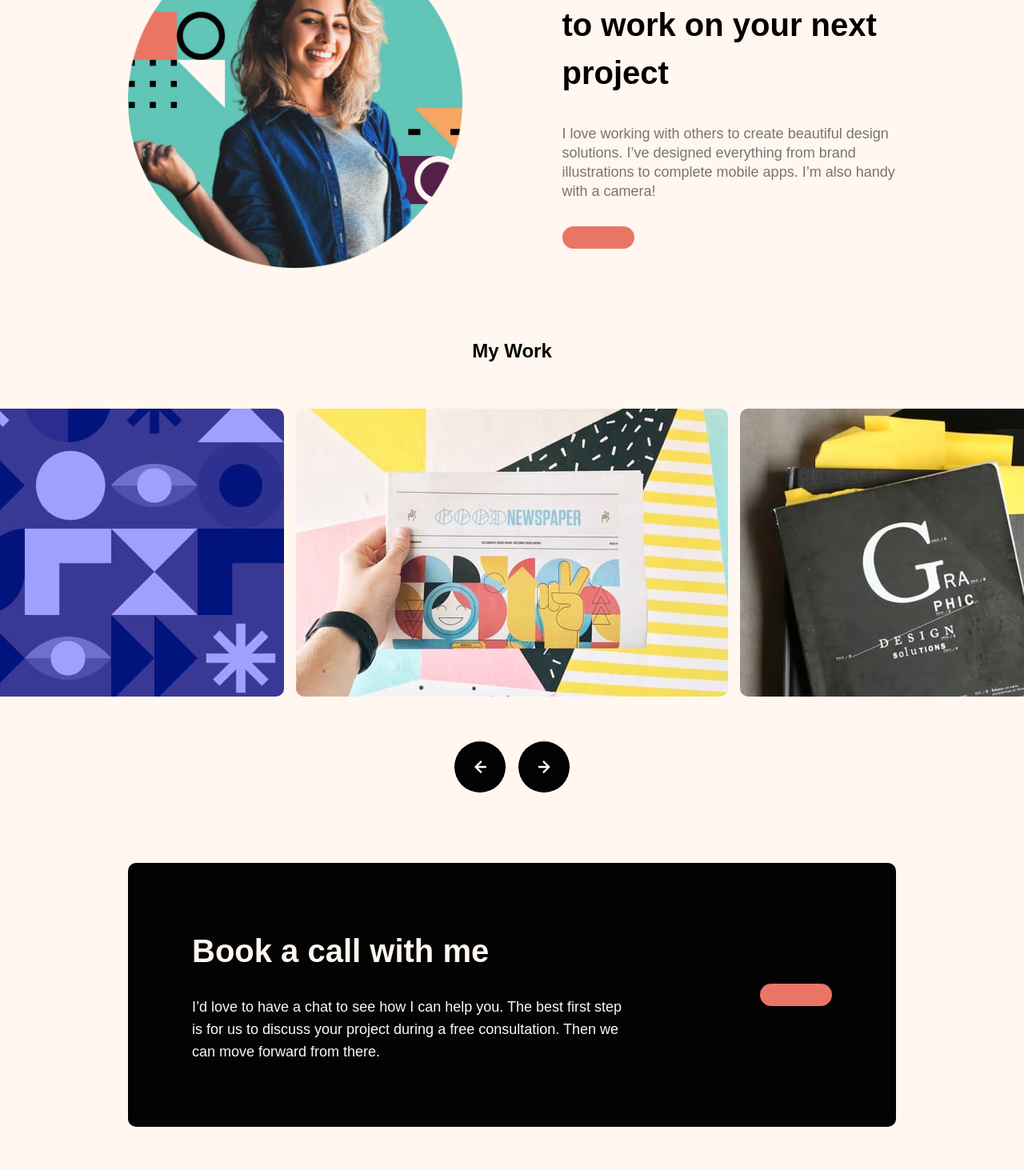
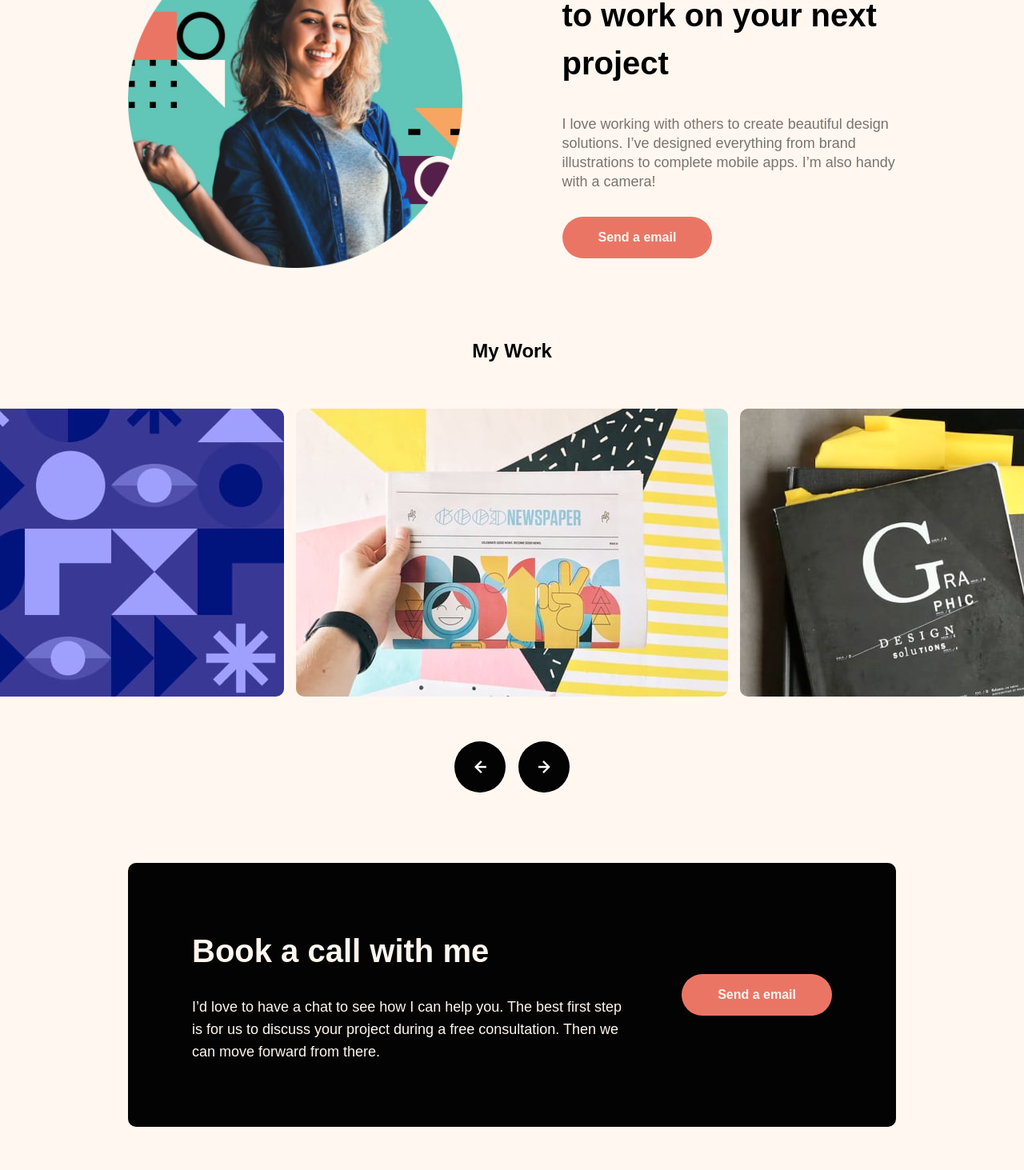
Before and after one commit to Orliland/Orliland, a React (Vite) app: page / in a window 1280 px wide. Shown: the part 1086-2549 px from the top of the page at 80% size. Built offline with nearby package versions, Linux system fonts and the light colour scheme.

Commit message:
update secondary button

```diff
--- a/src/layout/ContactCard.jsx
+++ b/src/layout/ContactCard.jsx
@@ -13,7 +13,9 @@ const ContactCard = () => {
           can move forward from there.
         </p>
       </div>
-      <Button className="secondary" />
+      <Button className="secondary" action="mailto:hello@orli.land">
+        Send a email
+      </Button>
     </section>
   );
 };
--- a/src/layout/Hero.jsx
+++ b/src/layout/Hero.jsx
@@ -18,7 +18,9 @@ const Hero = () => {
           designed everything from brand illustrations to complete mobile apps.
           I’m also handy with a camera!
         </p>
-        <Button className="secondary" />
+        <Button className="secondary" action="mailto:hello@orli.land">
+          Send a email
+        </Button>
       </div>
     </section>
   );
```
